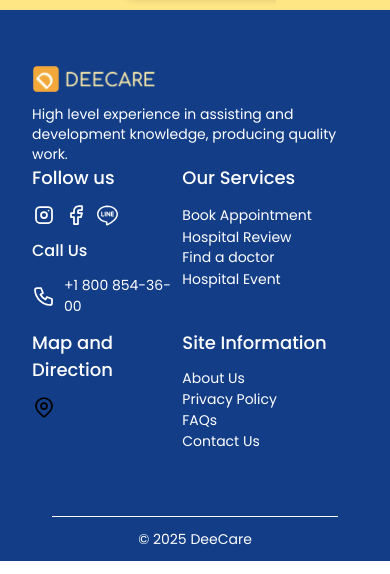
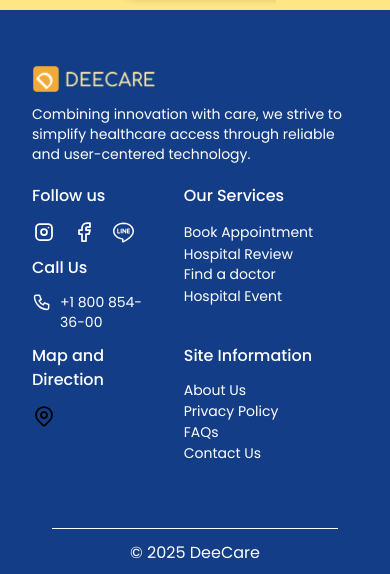
Before and after one commit to CSC105-2024/G19-DeeCare, a React (Vite) app in the folder frontend/: page / in a window 390 px wide. Shown: the part 622-1196 px from the top of the page. Built offline with nearby package versions, Linux system fonts and the light colour scheme.

Commit message:
Update Footer

```diff
--- a/frontend/src/components/Footer.jsx
+++ b/frontend/src/components/Footer.jsx
@@ -6,42 +6,45 @@ const Footer = () => {
         <footer className="bg-pri w-full h-min-screen pt-14 px-[32px]">
             <div className="grid md:grid-cols-6 sm:grid-cols-2 sm:gap-10 min-h-S[300px] text-white text-wrap pb-10 ">
                 {/* Left part -col1 */}
-                <div className="col-span-2 sm:pl-5 pr-3">
-                {/* logo part */}
+                <div className="col-span-2 sm:pl-5 pr-3 pb-5">
+                    {/* logo part */}
                     <a href="/">
                         <img src="/icons/fullLogo.png"
                         alt="Deecare Logo"
                         className="sm:w-[164px] w-[124px] pb-3"/>
                     </a>
                     {/* text */}
-                    <p className="text-sm">High level experience in assisting and development knowledge, producing quality work.</p>
+                    <p className="text-sm">
+                        Combining innovation with care, we strive to simplify healthcare access through reliable and user-centered technology.
+                        {/* Trusted by patients. Backed by care. */}
+                    </p>
                 </div>
 
                 {/* col2 - contact*/}
-                <div className="sm:px-5 text-wrap">
+                <div className="sm:px-5 text-wrap pr-5">
                     {/* Follow us */}
-                    <h2 className="font-medium pb-3 text-[18px]">
+                    <h2 className="font-medium pb-3 sm:text-lg text-base">
                         Follow us
                     </h2>
-                    <div className="flex gap-2 pb-3">
+                    <div className="flex gap-4 pb-3">
                         <img src="/icons/ig-white.svg" alt="icon instagram" />
                         <img src="/icons/fb-white.svg" alt="icon facebook" />
                         <img src="/icons/line-white.svg" className="w-6" alt="icon line"/>
                     </div>
 
                     {/* call us */}
-                    <h2 className='pb-3 font-medium '>
+                    <h2 className='pb-3 font-medium sm:text-lg text-base'>
                         Call Us
                     </h2>
-                    <div className="flex gap-2 pb-3">
-                        <img src="/icons/phone-white.svg" alt="icon phone" className='w-6'/>
-                        <p className='text-[14px]'>+1 800 854-36-00</p>
+                    <div className="flex items-start gap-2 pb-3">
+                        <img src="/icons/phone-white.svg" alt="icon phone" className='w-5'/>
+                        <p className='text-sm pr-5'>+1 800 854-36-00</p>
                     </div>
                 </div>
 
                 {/* col3 - our service*/}
-                <div className="flex-col text-wrap sm:px-5 pb-3 ">
-                    <h2 className='text-[18px] pb-3 font-medium'>
+                <div className="flex-col text-wrap sm:px-5 pb-3 pr-5">
+                    <h2 className='sm:text-lg text-base pb-3 font-medium'>
                         Our Services
                     </h2>
                     <a href="/FindDoctor" className='text-sm'>
@@ -55,16 +58,16 @@ const Footer = () => {
                 </div>
 
                 {/* col-4 map */}
-                <div className="sm:px-5 text-wrap">
-                    <h2 className='text-[18px] font-medium pb-3'>
+                <div className="sm:px-5 text-wrap pr-5">
+                    <h2 className='sm:text-lg text-base font-medium pb-3'>
                         Map and Direction
                     </h2>
                     <img src="icons/map-pin.svg" alt="map" />
                 </div>
 
                 {/* col-5 site info */}
-                <div className='sm:px-5 text-wrap pb-3'>
-                    <h2 className='text-[18px] pb-3 font-medium'>Site Information</h2>
+                <div className='sm:px-5 text-wrap pb-3 pr-5'>
+                    <h2 className='sm:text-lg text-base pb-3 font-medium'>Site Information</h2>
                     <p className='text-[14px]'>About Us</p>
                     <p className='text-[14px]'>Privacy Policy</p>
                     <p className='text-[14px]'>FAQs</p>
@@ -74,7 +77,7 @@ const Footer = () => {
 
             <div className="px-5 py-3 w-full">
                 <div className='h-[1px] bg-white'></div>
-                <p className='text-sm flex items-center justify-center  text-white pt-3'>© 2025 DeeCare</p>
+                <p className='sm:text-lg text-base flex items-center justify-center  text-white pt-3'>© 2025 DeeCare</p>
             </div>
 
 
```
